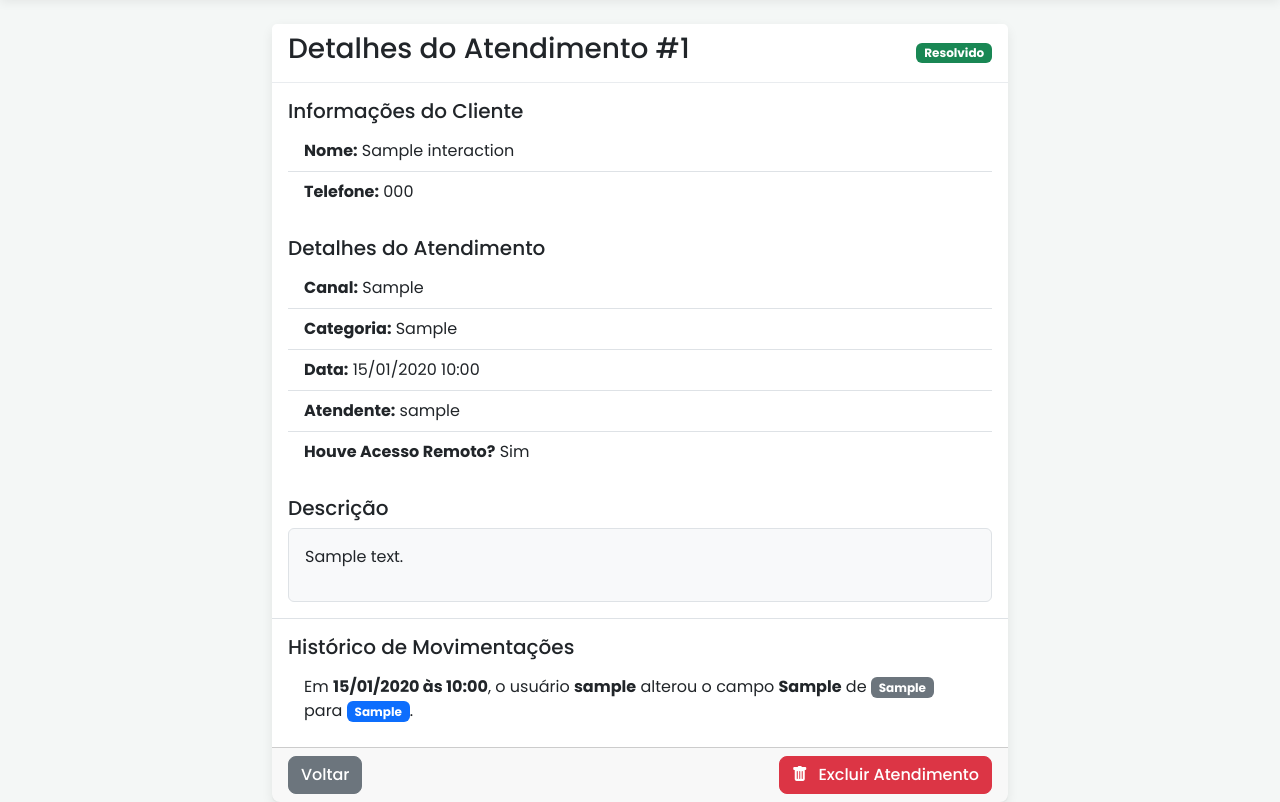
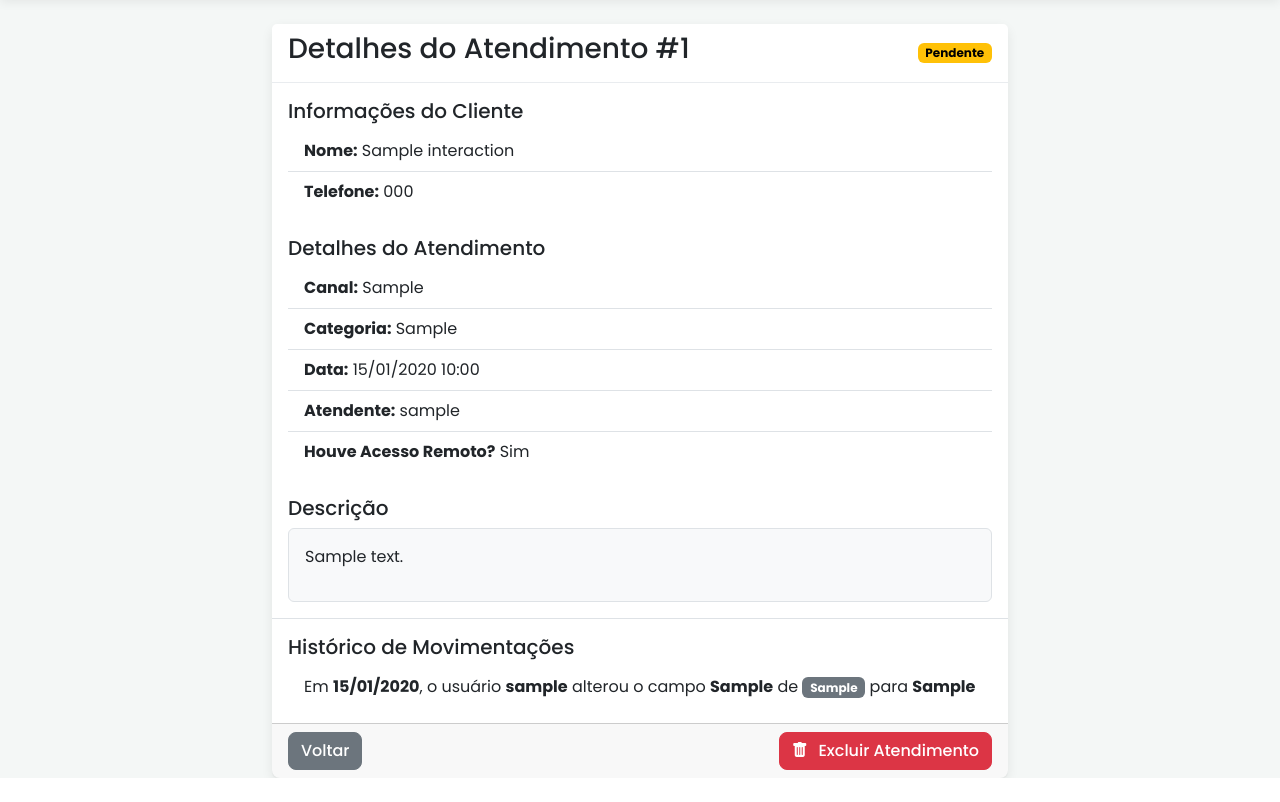
Before and after one commit to CarlosNatanael/monitor_atendimentos, a Flask app: page /interaction/1/view in a window 1280 px wide. Shown: the part 72-874 px from the top of the page. After the commit the page ends 850 px from the top, so only its background shows below. Run offline with Flask 3, Linux system fonts and the light colour scheme; a user stored in the database is signed in; tables that the repository leaves empty hold one stand-in row (values such as "Sample post"); parts of the project's set-up code (start-up, migrations or seed data) failed here and were passed over.

Commit message:
commit "atualização do hitorico"

```diff
--- a/app/routes.py
+++ b/app/routes.py
@@ -121,6 +121,44 @@ def edit_interaction(interaction_id):
     form = InteractionForm(obj=interaction)
 
     if form.validate_on_submit():
+        # Dicionário dos campos que queremos monitorar e seus nomes amigáveis
+        tracked_fields = {
+            'client_name': 'Nome do Cliente',
+            'client_phone': 'Telefone',
+            'channel': 'Canal',
+            'category': 'Categoria',
+            'status': 'Status',
+            'description': 'Descrição'
+        }
+
+        # Compara o valor antigo com o novo para cada campo
+        for field_name, friendly_name in tracked_fields.items():
+            old_value = str(getattr(interaction, field_name))
+            new_value = str(form[field_name].data)
+
+            if old_value != new_value:
+                # Se houver mudança, cria um registro no histórico
+                history_log = InteractionHistory(
+                    interaction=interaction,
+                    user_id=current_user.id,
+                    field_changed=friendly_name,
+                    old_value=old_value,
+                    new_value=new_value
+                )
+                db.session.add(history_log)
+
+        # Trata o campo booleano "AnyDesk" separadamente para um log mais claro
+        if interaction.had_anydesk_session != form.had_anydesk_session.data:
+            history_log = InteractionHistory(
+                interaction=interaction,
+                user_id=current_user.id,
+                field_changed='Acesso via AnyDesk',
+                old_value='Sim' if interaction.had_anydesk_session else 'Não',
+                new_value='Sim' if form.had_anydesk_session.data else 'Não'
+            )
+            db.session.add(history_log)
+
+        # Após registrar o histórico, finalmente atualiza o atendimento com os novos dados
         interaction.client_name = form.client_name.data
         interaction.client_phone = form.client_phone.data
         interaction.channel = form.channel.data
@@ -128,16 +166,6 @@ def edit_interaction(interaction_id):
         interaction.description = form.description.data
         interaction.status = form.status.data
         interaction.had_anydesk_session = form.had_anydesk_session.data
-
-        if interaction.status != form.status.data:
-            history_log = InteractionHistory(
-                interaction=interaction,
-                user_id=current_user.id,
-                field_changed='status',
-                old_value=interaction.status,
-                new_value=form.status.data
-            )
-            db.session.add(history_log)
 
         db.session.commit()
         flash('Atendimento atualizado com sucesso!', 'success')
--- a/app/templates/view_interaction.html
+++ b/app/templates/view_interaction.html
@@ -8,7 +8,15 @@
         <div class="card">
             <div class="card-header d-flex justify-content-between align-items-center">
                 <h3>Detalhes do Atendimento #{{ interaction.id }}</h3>
-                <span class="badge status-resolvido">Resolvido</span>
+                {% if interaction.status == 'Resolvido' %}
+                    <span class="badge status-resolvido">{{ interaction.status }}</span>
+                {% elif interaction.status == 'Pendente' %}
+                    <span class="badge status-pendente">{{ interaction.status }}</span>
+                {% elif interaction.status == 'Em Andamento' %}
+                    <span class="badge status-andamento">{{ interaction.status }}</span>
+                {% else %}
+                    <span class="badge status-aberto">{{ interaction.status }}</span>
+                {% endif %}
             </div>
             <div class="card-body">
                 <h5 class="card-title">Informações do Cliente</h5>
@@ -29,17 +37,32 @@
                     <p style="white-space: pre-wrap;">{{ interaction.description }}</p>
                 </div>
             </div>
+            {% if current_user.is_supervisor %}
             <div class="card-body border-top">
                 <h5 class="card-title">Histórico de Movimentações</h5>
                 <ul class="list-group list-group-flush">
                     {% for entry in history %}
                     <li class="list-group-item">
                         <p class="mb-0">
-                            Em <strong>{{ entry.timestamp.strftime('%d/%m/%Y às %H:%M') }}</strong>,
+                            Em <strong>{{ entry.timestamp.strftime('%d/%m/%Y')}}</strong>,
                             o usuário <strong>{{ entry.user.username }}</strong> alterou o campo
                             <strong>{{ entry.field_changed }}</strong> de
                             <span class="badge bg-secondary">{{ entry.old_value }}</span> para
-                            <span class="badge bg-primary">{{ entry.new_value }}</span>.
+
+                            {% if entry.field_changed == 'Status' %}
+                                {# Se a mudança foi no Status, usamos os badges coloridos #}
+                                {% if entry.new_value == 'Resolvido' %}
+                                    <span class="badge status-resolvido">{{ entry.new_value }}</span>
+                                {% elif entry.new_value == 'Pendente' %}
+                                    <span class="badge status-pendente">{{ entry.new_value }}</span>
+                                {% elif entry.new_value == 'Em Andamento' %}
+                                    <span class="badge status-andamento">{{ entry.new_value }}</span>
+                                {% else %}
+                                    <span class="badge status-aberto">{{ entry.new_value }}</span>
+                                {% endif %}
+                            {% else %}
+                                <strong>{{ entry.new_value }}</strong>
+                            {% endif %}
                         </p>
                     </li>
                     {% else %}
@@ -47,6 +70,7 @@
                     {% endfor %}
                 </ul>
             </div>
+            {% endif %}
             <div class="card-footer d-flex justify-content-between align-items-center">
                 <a href="{{ request.referrer or url_for('main.index') }}" class="btn btn-secondary">Voltar</a>
 
```
